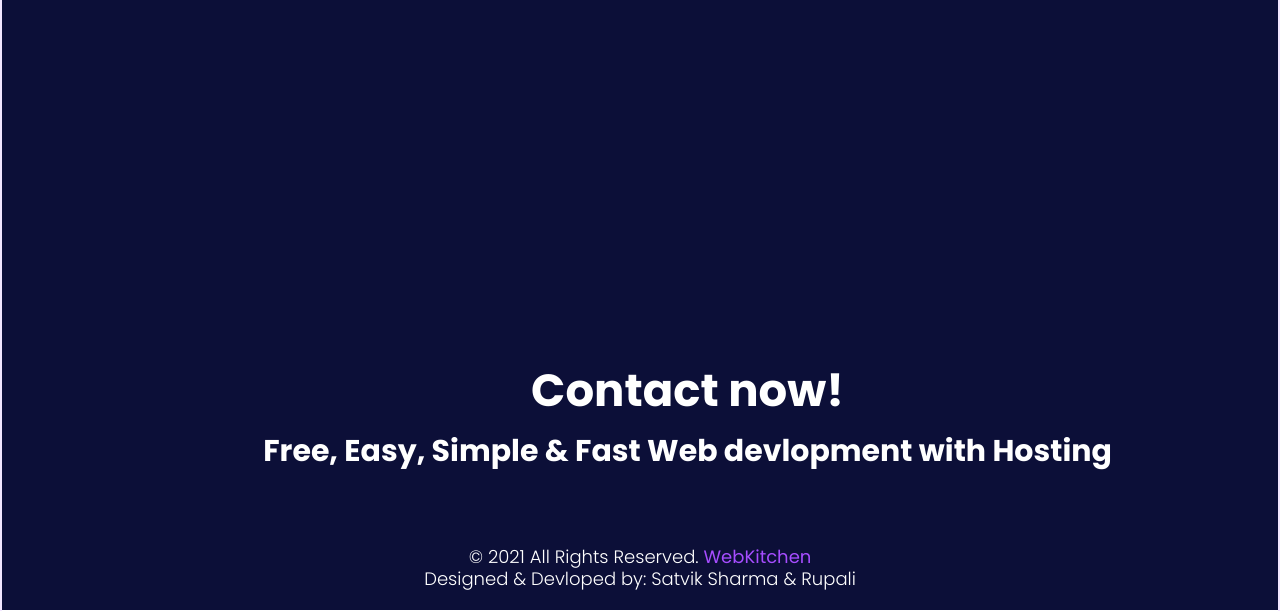
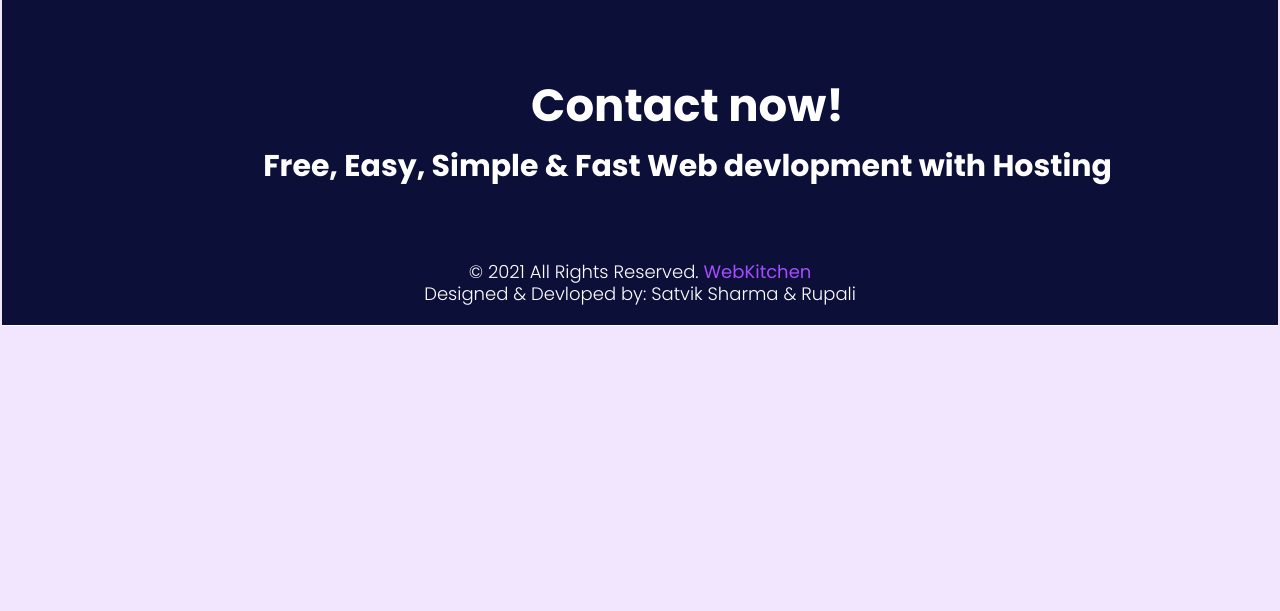
Before and after one commit to ourwebkitchen/WebKitchen, a plain HTML site: page contactUs.html in a window 1280 px wide. Shown: the part 756-1367 px from the top of the page. After the commit the page ends 1082 px from the top, so only its background shows below. Drawn offline with nearby package versions, Linux system fonts and the light colour scheme.

Commit message:
Update style.css

```diff
--- a/css/style.css
+++ b/css/style.css
@@ -769,7 +769,7 @@ button {
 
 .cont {
      text-align: center;
-     margin-top: 31%;
+
 }
 
 .cont h3 {
```
